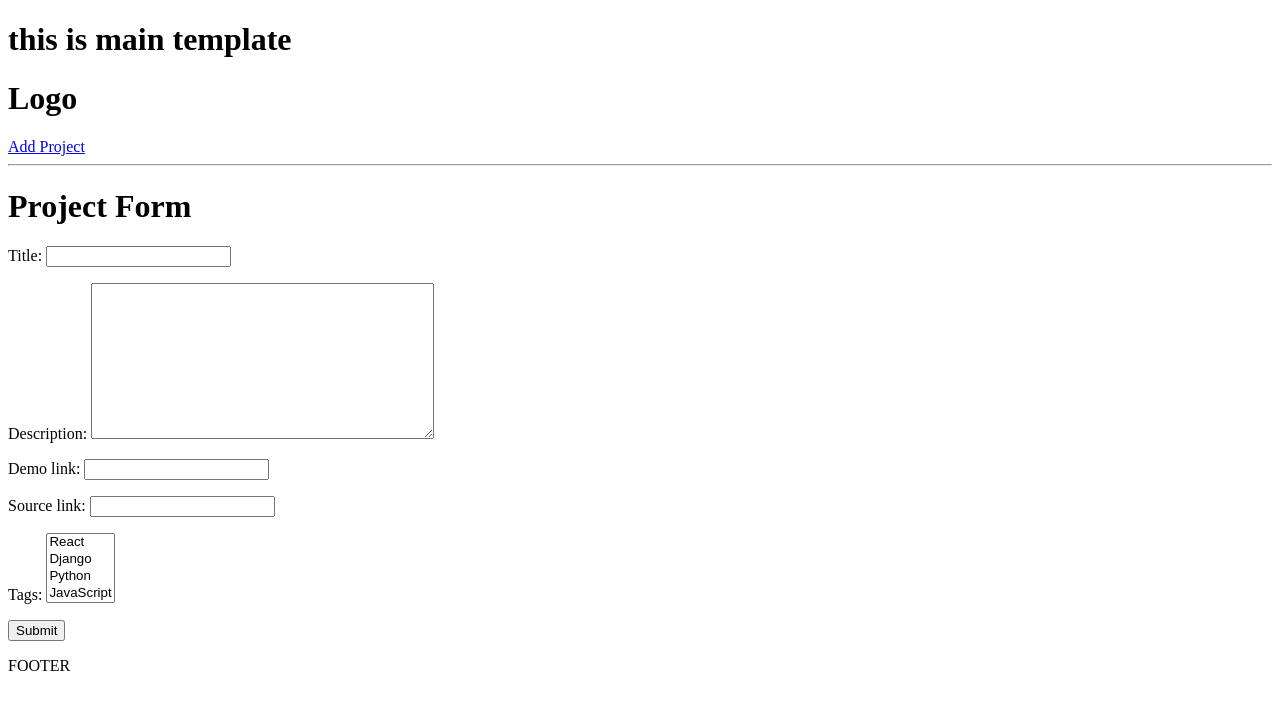
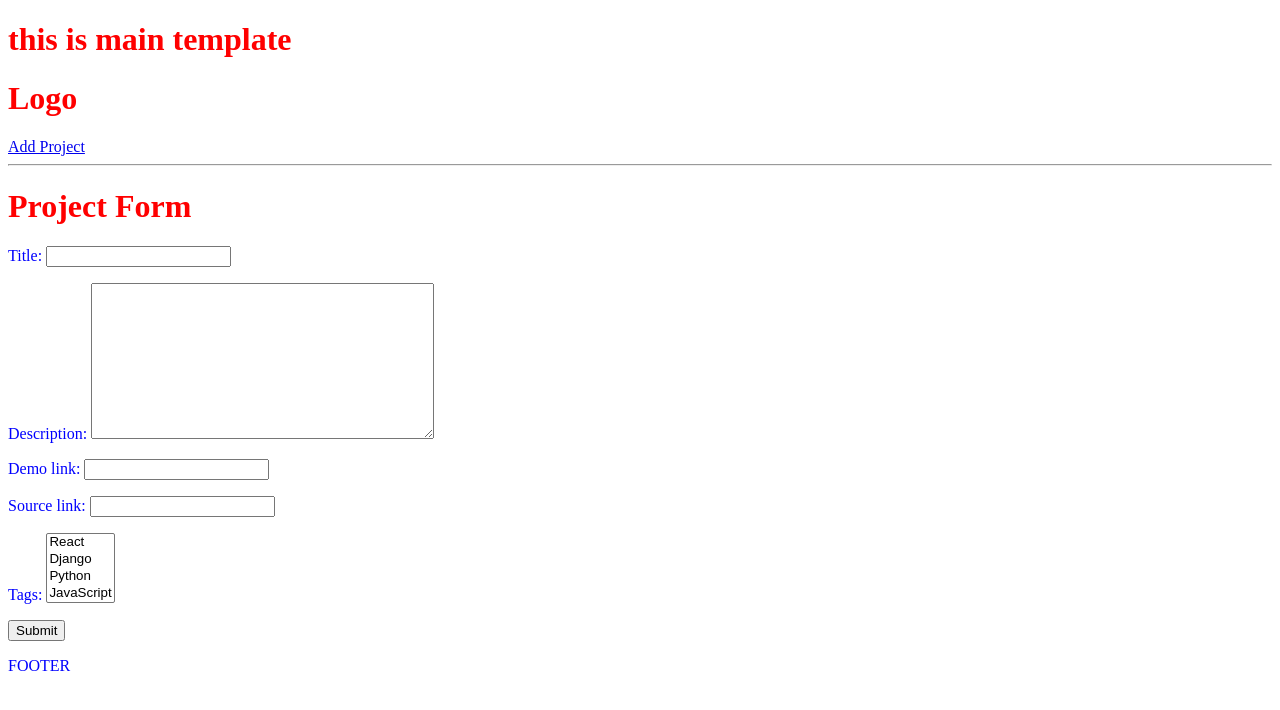
Before and after one commit to kushu9999/devsearch_django, a Django app: page /create-project/ in a window 1280 px wide. Shown: the top 710 px of the page. Run offline with Django 4.2, Linux system fonts and the light colour scheme; data comes from the database, SQL or seed files in the repository.

Commit message:
static created

```diff
--- a/devsearch/devsearch/settings.py
+++ b/devsearch/devsearch/settings.py
@@ -120,6 +120,9 @@ USE_TZ = True
 
 STATIC_URL = 'static/'
 
+STATICFILES_DIRS = [
+    BASE_DIR / 'static'
+]
 # Default primary key field type
 # https://docs.djangoproject.com/en/4.0/ref/settings/#default-auto-field
 
--- /dev/null
+++ b/devsearch/static/styles/main.css
@@ -0,0 +1,7 @@
+h1 {
+    color: red;
+}
+
+p {
+    color: blue;
+}
--- a/devsearch/templates/main.html
+++ b/devsearch/templates/main.html
@@ -1,4 +1,5 @@
 <!DOCTYPE html>
+{% load static %}
 <html>
     <head>
         <meta charset="utf-8">
@@ -6,6 +7,7 @@
         <title>DevSearch</title>
         <meta name="description" content="">
         <meta name="viewport" content="width=device-width, initial-scale=1">
+        <link rel="stylesheet" href="{% static 'styles/main.css' %}" type="text/css" media="screen">
         {% comment %} <link rel="stylesheet" href=""> {% endcomment %}
     </head>
     <body>
```
Also changed, not shown: devsearch/static/images/default.jpg (added), devsearch/static/images/logo.svg (added).
